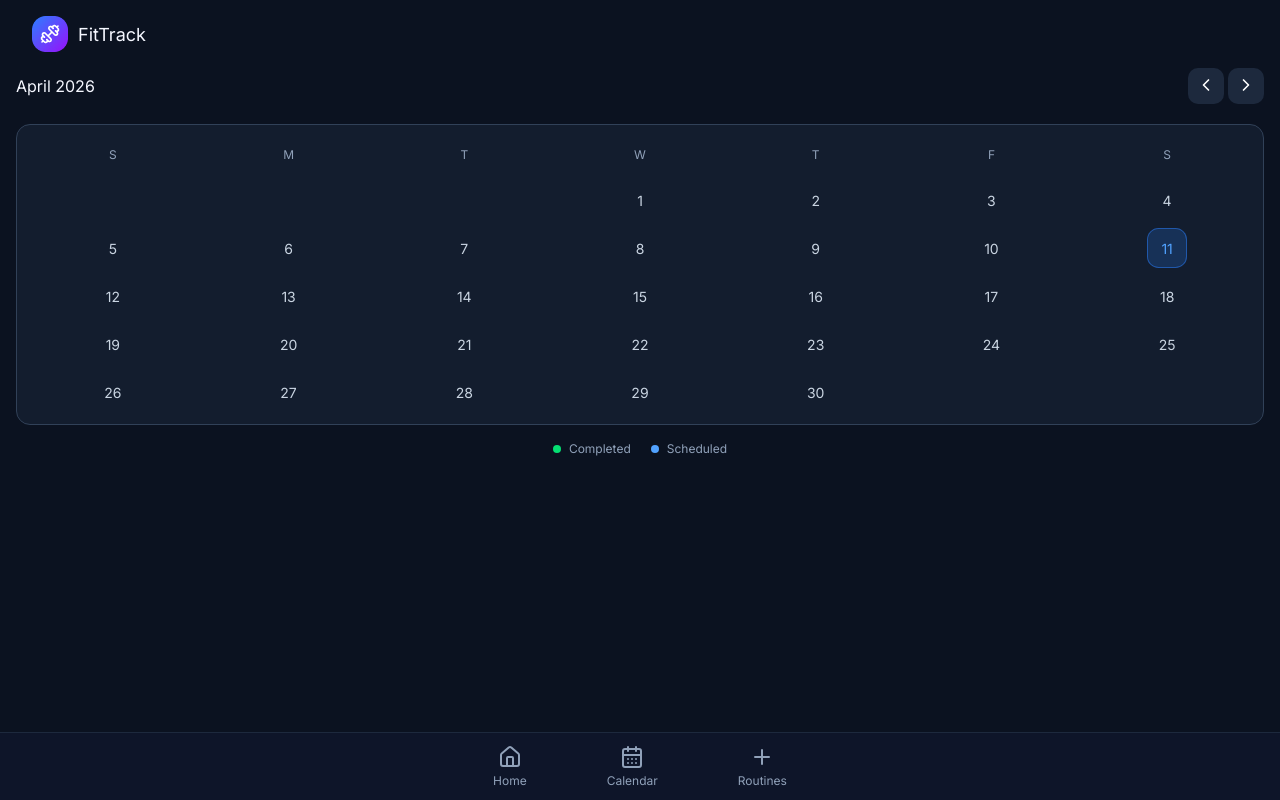
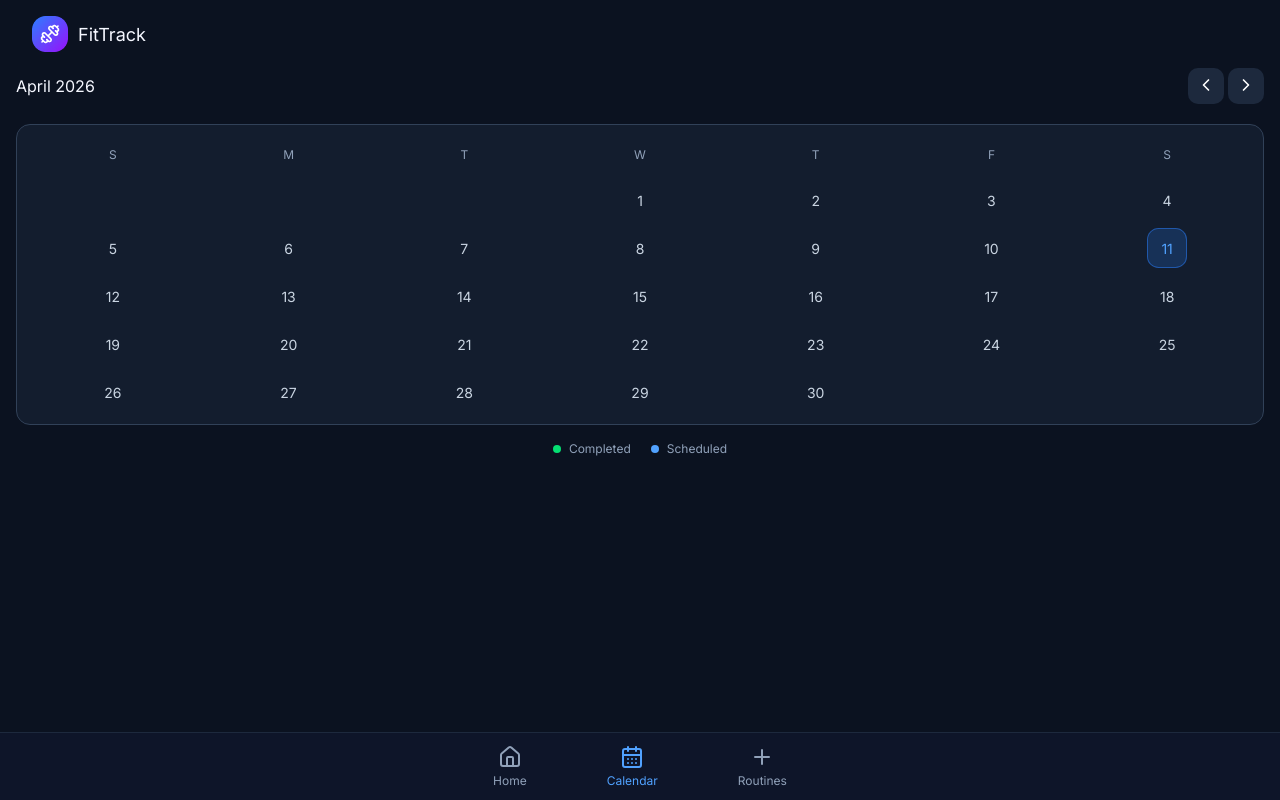
Before and after one commit to maishamir/fittrack-frontend, a React (Vite) app: page /calendar in a window 1280 px wide. Built offline with nearby package versions, Linux system fonts and the light colour scheme; no server answers.

Commit message:
indicate active page in footer

```diff
--- a/src/components/Layout/Footer/Footer.jsx
+++ b/src/components/Layout/Footer/Footer.jsx
@@ -1,33 +1,69 @@
-import React from 'react'
-import { Home, Plus, CalendarDays } from 'lucide-react'
+import React, { useState } from "react";
+import { Home, Plus, CalendarDays } from "lucide-react";
 import "./Footer.scss";
-import { useNavigate } from 'react-router-dom';
+import { useLocation, useNavigate } from "react-router-dom";
 function Footer() {
   const navigate = useNavigate();
+  const location = useLocation();
+  let activePage = location.pathname;
+
   return (
-        <footer className='footer'>
-            <ul className='footer__list'>
+    <footer className="footer">
+      <ul className="footer__list">
         <li>
-                    <div className="footer__item" onClick={() => navigate('/')}>
-                        <Home className='footer__icon' />
-                        <small className='footer__label'>Home</small>
+          <div
+            className="footer__item"
+            onClick={() => {
+              navigate("/");
+            }}
+          >
+            <Home
+              className={`footer__label ${activePage === "/" ? "footer__icon--active" : ""}`}
+            />
+            <small
+              className={`footer__label ${activePage === "/" ? "footer__label--active" : ""}`}
+            >
+              Home
+            </small>
           </div>
         </li>
         <li>
-                    <div className="footer__item" onClick={() => navigate('/calendar')}>
-                        <CalendarDays className='footer__icon' />
-                        <small className='footer__label'>Calendar</small>
+          <div
+            className="footer__item"
+            onClick={() => {
+              navigate("/calendar");
+            }}
+          >
+            <CalendarDays
+              className={`footer__label ${activePage === "/calendar" ? "footer__icon--active" : ""}`}
+            />
+            <small
+              className={`footer__label ${activePage === "/calendar" ? "footer__label--active" : ""}`}
+            >
+              Calendar
+            </small>
           </div>
         </li>
         <li>
-                    <div className="footer__item" onClick={() => navigate('/routines')}>
-                        <Plus className='footer__icon' />
-                        <small className='footer__label'>Routines</small>
+          <div
+            className="footer__item"
+            onClick={() => {
+              navigate("/routines");
+            }}
+          >
+            <Plus
+              className={`footer__label ${activePage === "/routines" ? "footer__icon--active" : ""}`}
+            />
+            <small
+              className={`footer__label ${activePage === "/routines" ? "footer__label--active" : ""}`}
+            >
+              Routines
+            </small>
           </div>
         </li>
       </ul>
     </footer>
-    )
+  );
 }
 
-export default Footer
+export default Footer;
--- a/src/components/Layout/Footer/Footer.scss
+++ b/src/components/Layout/Footer/Footer.scss
@@ -4,7 +4,7 @@
   left: 0;
   width: 100%;
   background-color: rgba(15, 23, 43, 0.95);
-    border-top: 0.6px solid #1D293D;
+  border-top: 0.6px solid #1d293d;
 
   &__list {
     list-style: none;
@@ -22,19 +22,36 @@
     cursor: pointer;
 
     &:hover {
-            &>* {
-                color: #51A2FF;
+      & > * {
+        color: #51a2ff;
       }
     }
-
   }
 
   &__label {
     font-size: 0.75rem;
-        color: #90A1B9;
+    color: #90a1b9;
+
+    &--active {
+      color: #51a2ff;
+    }
   }
 
   &__icon {
-        color: #90A1B9;
+    color: #90a1b9;
+    stroke: currentColor; // Lucide icons use stroke, not fill
+
+    &--active {
+      color: #51a2ff;
     }
   }
+
+  &__item {
+    &:hover {
+      .footer__icon,
+      .footer__label {
+        color: #51a2ff;
+      }
+    }
+  }
+}
```
Lines whose indentation alone changed are shown as unchanged.
